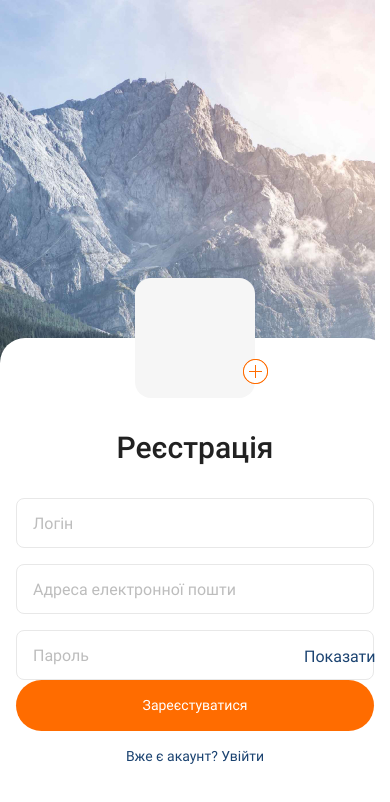
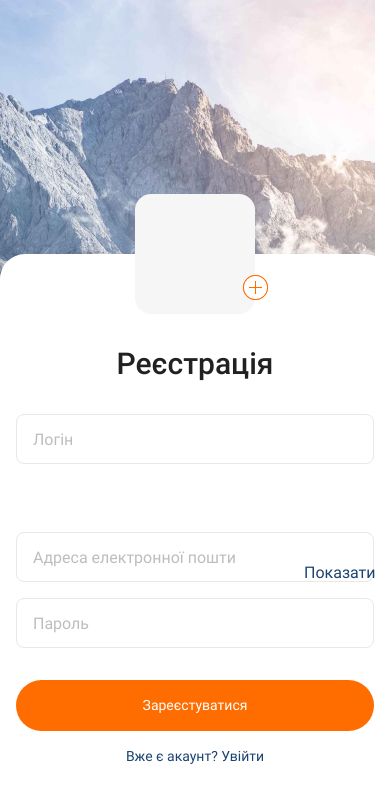
Before and after one commit to LazarievaIryna/ReactNative, a React Native app: screen / in a window 390 px wide. Shown: the top 802 px of the page. Built offline with nearby package versions, Linux system fonts and the light colour scheme.

Commit message:
Update RegistrationScreen.js

```diff
--- a/Screens/RegistrationScreen.js
+++ b/Screens/RegistrationScreen.js
@@ -35,7 +35,7 @@ behavior={Platform.OS == "android" ? "padding" : "height"}
 // keyboardVerticalOffset={Platform.OS === "ios" ? -300 : 0}
 >
 
-<View style={{...styles.formRegistration}}>
+<View style={{...styles.formRegistration, paddingBottom: isShowKeyboard ? 32:32}}>
 <View style={styles.addPhoto}>
 <TouchableOpacity style={styles.btnAddPhoto} activeOpacity={0.8}>
 <Image
@@ -45,13 +45,13 @@ resizeMode="contain"
 </TouchableOpacity>
 </View>
 <Text style={styles.title}>Реєстрація</Text>
-  <View style={{...styles.inputContainer}}>
+  <View style={{...styles.inputContainer, paddingBottom: isShowKeyboard ? 0:52}}>
   <TextInput
     style={[styles.input,
     isFocusInput==='login' && styles.inputActive,]}
     onFocus={()=>{
       setIsShowKeyboard(true)
-      focusInput('login')}}
+      focusInput('login') }}
     placeholder="Логін"
     value={login}
     onChangeText={setLogin}
```
